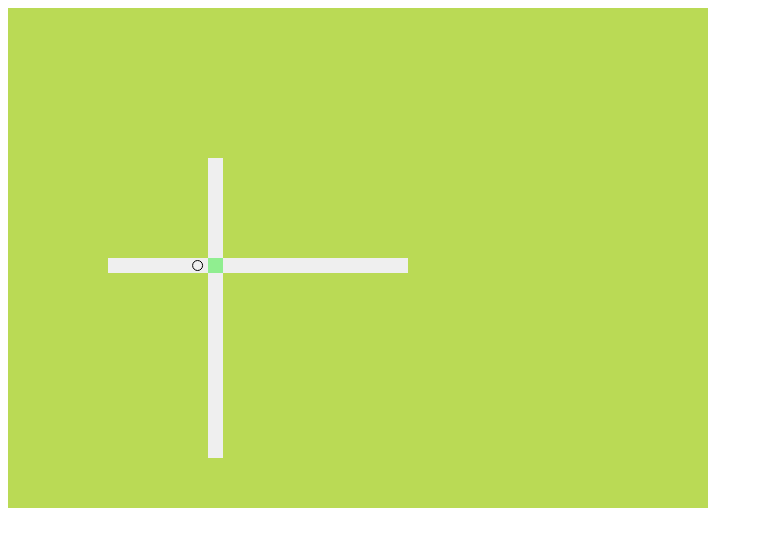
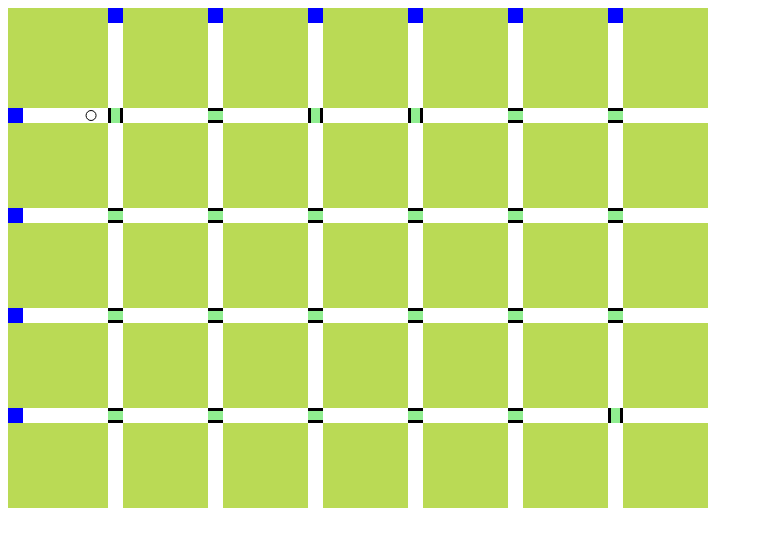
Before and after one commit to 0neblock/traffic, a plain HTML site: page index.html in a window 1280 px wide. Shown: the whole page, without its empty margins (0-763 px from the left). Drawn offline with nearby package versions, Linux system fonts and the light colour scheme.

Commit message:
Fully automated traffic in both directions, with intersections etc. TODO yellow lights smart actions

```diff
--- a/index.html
+++ b/index.html
@@ -1,7 +1,7 @@
 <html>
     <head>
         <title>Traffic</title>
-        <script src="//code.jquery.com/jquery-1.11.3.min.js"></script>
+        <script src="http://code.jquery.com/jquery-1.11.3.min.js"></script>
         <script src="traffic.js"></script>
     </head>
 <body>
--- a/traffic.js
+++ b/traffic.js
@@ -11,22 +11,54 @@ function car() {
     };
     this.moving = true;
     this.move = function(){
-        if(this.moving){
+            // Check for any closed intersections ahead, soon to be cars too
             if(this.currentRoad){
-                for(var k = 0; k < this.currentRoad.intersections.length; k++){
-                    var inter = this.currentRoad.intersections[k];
-                    switch(this.direction){
-                        case 2:
-                            if(inter.x - this.x - 7 < 35){
-                                this.speed = (inter.x - this.x - 7) / 70;
-                                if(this.speed < 0.05) this.moving = false;
+                if(this.currentRoad.blockages.indexOf(this) < this.currentRoad.blockages.length - 1){
+                    var obstacle = this.currentRoad.blockages[this.currentRoad.blockages.indexOf(this) + 1];
+                    var thisPos = (this.direction == 1 || this.direction == 3 ? this.y : this.x);
+                    var obstaclePos = (this.direction == 1 || this.direction == 3 ? obstacle.y : obstacle.x);
+                    if(thisPos > obstaclePos - 50){
+                        // within acting distance of a car/intersection
+                        var oldSpeed = this.speed;
+                        var tempPos = obstaclePos;
+                        if(tempPos - thisPos - 7 < 35){
+                            this.speed = (tempPos - thisPos - 9) / 70;
+                        }
+                        if(oldSpeed < this.speed){
+                            // Accelerating
+                            this.moving = true;
+                        } else {
+                            // Decellerating
+                            if(this.speed < 0.05) this.moving = false;
+                        }
+                    } else {
+                        if(this.speed < .5){
+                            this.speed += .025;
+                           if(this.speed > .5) this.speed = .5;
+                        } else {
+                            this.speed = .5;
+                        }
+                        this.moving = true;
+                    }
+                } else {
+                    if(this.speed < .5){
+                        this.speed += .025;
+                       if(this.speed > .5) this.speed = .5;
+                    } else {
+                        this.speed = .5;
+                    }
+                    this.moving = true;
+                }
 
-                            }
-                        break;
-                    }
+                var thisPos = (this.direction == 1 || this.direction == 3 ? this.y : this.x);
+                var roadEnd = (this.currentRoad.direction == 1 ? this.currentRoad.y : this.currentRoad.x) + this.currentRoad.length;
+                if(thisPos > roadEnd){
+                    removeCar(this);
+                    this.moving = false;
                 }
             }
 
+        if(this.moving){
             this.x = (this.direction == 1 || this.direction == 3 ? this.x : (this.direction == 2 ? this.x += this.speed : this.x -= this.speed));
             this.y = (this.direction == 2 || this.direction == 4 ? this.y : (this.direction == 1 ? this.y -= this.speed : this.y += this.speed));
         }
@@ -51,21 +83,23 @@ function block(){
     this.roads = [];
     this.addRoad = function(road){
         this.roads.push(road);
-        this.findIntersections();
     };
     this.intersections = [];
     this.findIntersections = function(){
         for(var l = 0; l < this.roads.length; l++){
             var thisRoad = this.roads[l];
+            if(thisRoad.direction == 2) continue;
             for(var m = 0; m < this.roads.length; m++){
-                if(l == m) continue;
+                if(l === m) continue;
                 var tempRoad = this.roads[m];
-                if(thisRoad.direction != tempRoad.direction){
-                    if(thisRoad.direction == 1 && thisRoad.x > tempRoad.x && thisRoad.x < tempRoad.length && thisRoad.y < tempRoad.y && (thisRoad.y + thisRoad.length) > tempRoad.y){
+                if(thisRoad.direction == 1){
+                    if(thisRoad.direction == 1 && thisRoad.x > tempRoad.x && thisRoad.x < tempRoad.length + tempRoad.x && thisRoad.y < tempRoad.y && (thisRoad.y + thisRoad.length) > tempRoad.y){
                         var inter = new intersection(thisRoad.x, tempRoad.y, thisRoad, tempRoad);
-                        this.intersections.push(inter);
-                        thisRoad.intersections.push(inter);
-                        tempRoad.intersections.push(inter);
+                        if(this.intersections.indexOf(inter) == -1){
+                            this.intersections.push(inter);
+                            thisRoad.intersections.push(inter);
+                            tempRoad.intersections.push(inter);
+                        }
                     }
                 }
             }
@@ -73,22 +107,58 @@ function block(){
     }
 }
 
-function road(placex, placey, direction){
-    this.length = 300;
+function road(placex, placey, direction, length){
+    this.length = length;
     this.direction = (direction ? direction : 1); // 1 or 2 - up/down or left/right
     this.x = (placex ? placex : 0);
     this.y = (placey ? placey : 0);
     this.draw = function(ctx, color){
         ctx.fillStyle = color;
         ctx.fillRect(this.x, this.y, (this.direction == 2 ? this.length: 15), (this.direction == 1 ? this.length: 15));
+        ctx.fillStyle = "blue";
+        ctx.fillRect(this.x, this.y, 15, 15);
+        this.calculateBlockages();
     };
+    this.cars = [];
     this.addCar = function(car, startPoint){
         car.currentRoad = this;
         car.x = this.x + (this.direction == 1 ? 0 : startPoint) + 7.5;
         car.y = this.y + (this.direction == 2 ? 0 : startPoint) + 7.5;
         car.direction = (this.direction == 1 ? 3 : 2);
+        this.cars.push(car);
     };
     this.intersections = [];
+    this.calculateBlockages = function(){
+        this.blockages = [];
+        var currentIntersection = 0;
+        for(var k = 0; k < this.cars.length + this.intersections.length; k++){
+            if(k < this.cars.length){
+                this.blockages.push(this.cars[k]);
+            } else {
+                var inter = this.intersections[currentIntersection++];
+
+                if(inter.flow != this.direction){
+                    this.blockages.push(inter);
+                }
+            }
+        }
+        this.blockages.sort(function(a, b){
+            if(this.direction == 1){
+                if(a.y < b.y){
+                    return -1;
+                } else {
+                    return 1;
+                }
+            } else {
+                if(a.x < b.x){
+                    return -1;
+                } else {
+                    return 1;
+                }
+            }
+        }.bind(this));
+    };
+    this.blockages = [];
 }
 
 function intersection(x, y, verticalRoad, horizontalRoad){
@@ -98,43 +168,115 @@ function intersection(x, y, verticalRoad, horizontalRoad){
     this.height = 15;
     this.verticalRoad = verticalRoad;
     this.horizontalRoad = horizontalRoad;
+    this.yellow = false;
+    this.flow = 1;
     this.draw = function(ctx){
-        ctx.fillStyle = "lightgreen";
+        ctx.fillStyle = "black";
         ctx.fillRect(this.x, this.y, this.width, this.height);
-    }
+        ctx.fillStyle = (this.yellow ? "yellow" : "lightgreen");
+        if(this.flow == 1){
+            ctx.fillRect(this.x + 3, this.y, this.width - 6, this.height);
+        } else {
+            ctx.fillRect(this.x, this.y + 3, this.width, this.height - 6);
+        }
+    };
+    this.switch = function(){
+        if(!this.yellow){
+            this.yellow = true;
+            setTimeout(function(){
+                this.flow = (this.flow == 1 ? 2 : 1);
+                this.yellow = false;
+            }.bind(this), 1000);
+        }
+
+    };
 }
 
+function removeCar(car){
+    numCars--;
+    car.currentRoad.blockages.splice(car.currentRoad.blockages.indexOf(car), 1);
+    car.currentRoad.cars.splice(car.currentRoad.cars.indexOf(car), 1);
+    cars.splice(cars.indexOf(car), 1);
+    delete(car);
+}
+
+function newCar(tempCar, tempRoad){
+    console.log("new car");
+    cars.push(tempCar);
+    numCars++;
+    tempRoad.addCar(tempCar, 0);
+}
+
+var mainBlock = undefined;
+var cars = new Array();
+var numCars = 0;
 
 $(function(){
     var canvas = document.getElementById("canvas");
     var ctx = canvas.getContext("2d");
 
-    var cars = new Array();
-    var numCars = 1;
+    mainBlock = new block();
+    for(var j = 1; j < 5; j++){
+        mainBlock.addRoad(new road(0, j * 100, 2, canvas.width));
+    }
+    for(var i = 1; i < 7; i++){
+        mainBlock.addRoad(new road(i * 100, 0, 1, canvas.height));
+    }
 
-    var mainBlock = new block();
-    mainBlock.addRoad(new road(100, 250, 2));
-    mainBlock.addRoad(new road(200, 150, 1));
 
     for(var i = 0; i < numCars; i++){
         cars.push(new car());
     }
 
-    mainBlock.roads[0].addCar(cars[0], 0);
+
+    mainBlock.findIntersections();
 
 
-    mainBlock.draw(ctx, "#BADA55", "#EFEFEF");
     console.log(mainBlock);
 
+    $("#canvas").click(function(event){
+        for(var i = 0; i < mainBlock.intersections.length; i++){
+            var inter = mainBlock.intersections[i];
+            if(inter.x <= event.offsetX && event.offsetX <= inter.x + 15 && inter.y <= event.offsetY &&  event.offsetY <= inter.y + 15){
+                inter.switch();
+            }
+        }
 
+        for(var i = 0; i < mainBlock.roads.length; i++){
+            var tempRoad = mainBlock.roads[i];
+            if(tempRoad.x <= event.offsetX && event.offsetX <= tempRoad.x + 15 && tempRoad.y <= event.offsetY &&  event.offsetY <= tempRoad.y + 15){
+                newCar(new car(), tempRoad);
+            }
+        }
+    });
 
 
     setInterval(function(){
         ctx.clearRect ( 0 , 0 , canvas.width, canvas.height );
-        mainBlock.draw(ctx, "#BADA55", "#EFEFEF");
+        mainBlock.draw(ctx, "#BADA55", "#FFFFFF");
         for(var i = 0; i < numCars; i++){
             cars[i].move();
             cars[i].draw(ctx);
         }
     }, 10);
+
+    setInterval(function(){
+        for(var i = 0; i < mainBlock.intersections.length; i++){
+            var yes = Math.random();
+            yes = Math.round(yes);
+            if(yes){
+                mainBlock.intersections[i].switch();
+            }
+        }
+
+        for(var i = 0; i < mainBlock.roads.length; i++){
+            var yes = Math.random();
+            yes = Math.round(yes);
+            if(yes){
+                newCar(new car(), mainBlock.roads[i]);
+            }
+
+        }
+
+    }, 3000);
 });
```
